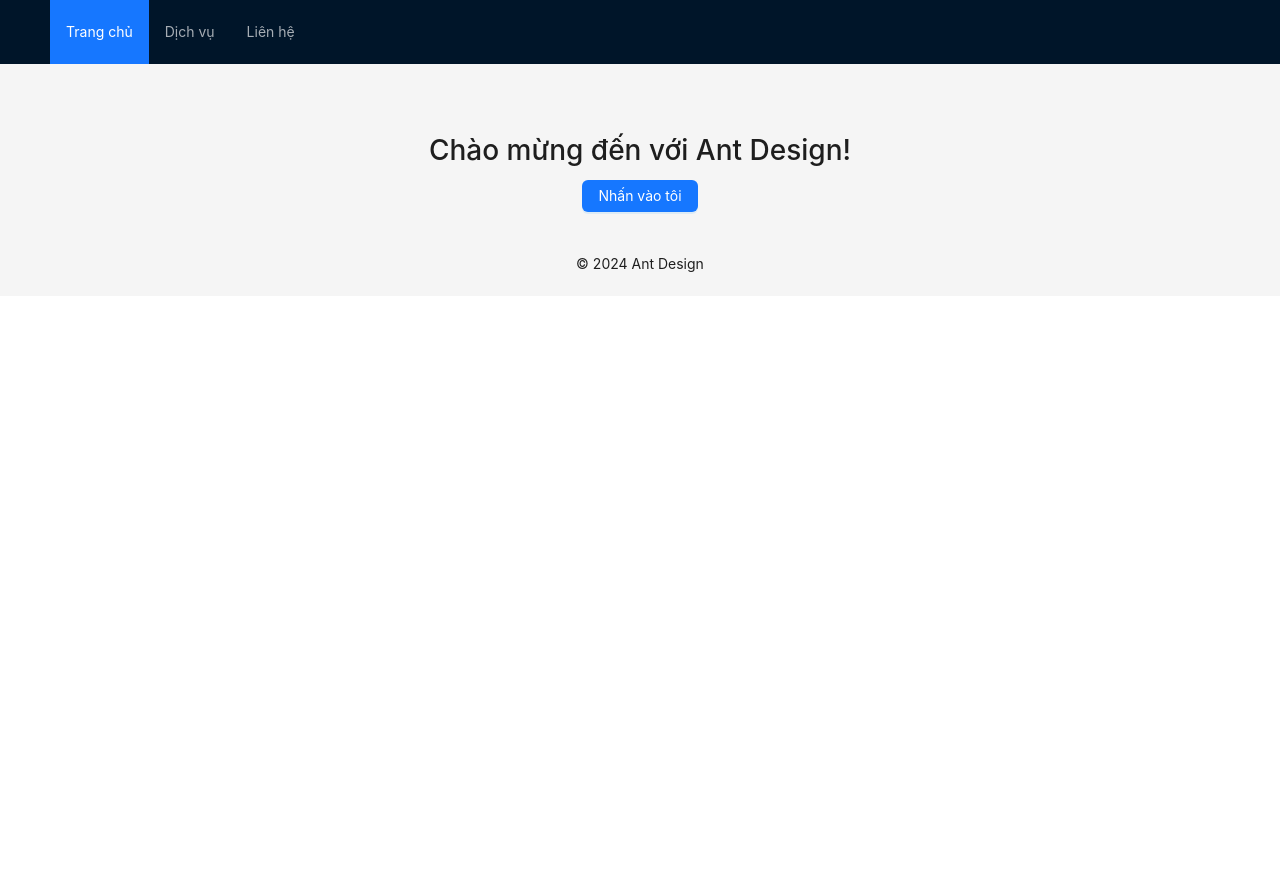
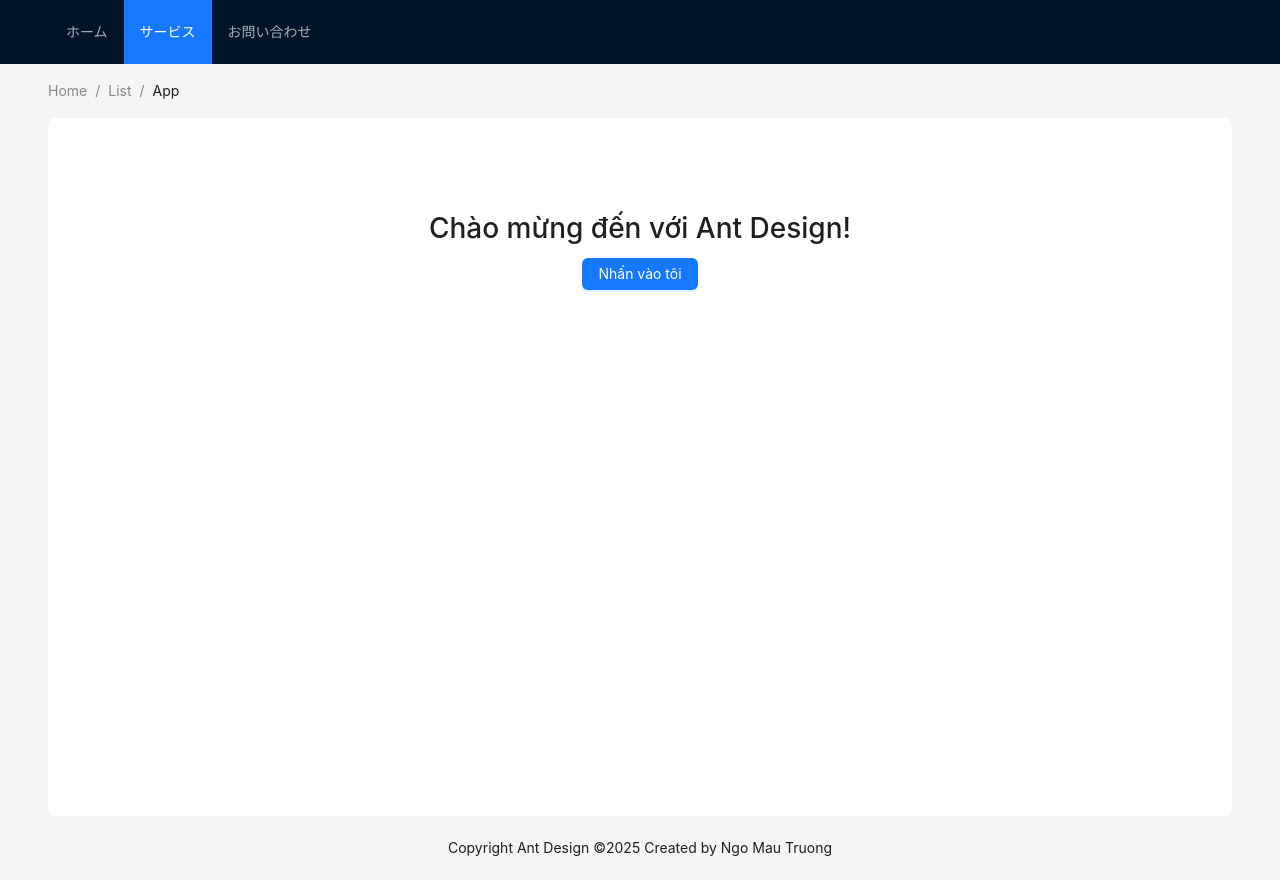
Before and after one commit to truongnm-0478/rental-management-fe, a React (Vite) app: page / in a window 1280 px wide. Before the commit the page ends 800 px from the top, so only its background shows below. Built offline with nearby package versions, Linux system fonts and the light colour scheme.

Commit message:
feat: UI header + footer

```diff
--- a/src/components/Footer.jsx
+++ b/src/components/Footer.jsx
@@ -1,13 +1,17 @@
-import React from 'react'
+import { Layout } from 'antd'
 
-const Footer = () => {
+const { Footer } = Layout
+
+const AppFooter = () => {
     return (
-        <div>
-            <footer className="bg-gray-800 text-white p-4 text-center">
-                <p>&copy; 2021 React Router</p>
-            </footer>
-        </div>
+        <Footer
+                style={{
+                    textAlign: 'center',
+                }}
+            >
+                Copyright Ant Design ©{new Date().getFullYear()} Created by Ngo Mau Truong
+            </Footer>
     )
 }
 
-export default Footer
+export default AppFooter
--- a/src/components/Header.jsx
+++ b/src/components/Header.jsx
@@ -1,13 +1,38 @@
-import React from 'react'
+import { Layout, Menu } from 'antd'
 
-const Header = () => {
+const { Header } = Layout
+
+const items = [
+    { key: '1', label: 'ホーム' },
+    { key: '2', label: 'サービス' },
+    { key: '3', label: 'お問い合わせ' },
+]
+
+const AppHeader = () => {
     return (
-        <div>
-            <header className="bg-gray-800 text-white p-4 text-center">
-                <h1 className="text-3xl">React Router</h1>
-            </header>
-        </div>
+        <Header
+                style={{
+                    position: 'sticky',
+                    top: 0,
+                    zIndex: 1,
+                    width: '100%',
+                    display: 'flex',
+                    alignItems: 'center',
+                }}
+            >
+                <div className="demo-logo" />
+                <Menu
+                    theme="dark"
+                    mode="horizontal"
+                    defaultSelectedKeys={['2']}
+                    items={items}
+                    style={{
+                        flex: 1,
+                        minWidth: 0,
+                    }}
+                />
+            </Header>
     )
 }
 
-export default Header
+export default AppHeader
--- a/src/layouts/MainLayout.jsx
+++ b/src/layouts/MainLayout.jsx
@@ -1,28 +1,48 @@
-import { Layout, Menu } from 'antd'
-import { Outlet } from 'react-router-dom'
+import { Breadcrumb, Layout, theme } from 'antd';
+import React from 'react';
+import { Outlet } from 'react-router-dom';
+import AppFooter from '../components/Footer';
+import AppHeader from '../components/Header';
 
-const { Header, Content, Footer } = Layout
+const { Content } = Layout
 
-const items = [
-    { key: "1", label: "Trang chủ" },
-    { key: "2", label: "Dịch vụ" },
-    { key: "3", label: "Liên hệ" },
-]
+const App = () => {
+    const {
+        token: { colorBgContainer, borderRadiusLG },
+    } = theme.useToken()
 
-const MainLayout = () => {
     return (
         <Layout>
-            <Header style={{ color: "white" }}>
-                <Menu theme="dark" mode="horizontal" defaultSelectedKeys={["1"]} items={items} />
-            </Header>
-
-            <Content style={{ padding: "20px" }}>
-                <Outlet />
+            <AppHeader />
+            <Content
+                style={{
+                    padding: '0 48px',
+                }}
+            >
+                <Breadcrumb
+                    style={{
+                        margin: '16px 0',
+                    }}
+                >
+                    <Breadcrumb.Item>Home</Breadcrumb.Item>
+                    <Breadcrumb.Item>List</Breadcrumb.Item>
+                    <Breadcrumb.Item>App</Breadcrumb.Item>
+                </Breadcrumb>
+                <div
+                    style={{
+                        padding: 24,
+                        minHeight: 380,
+                        background: colorBgContainer,
+                        borderRadius: borderRadiusLG,
+                    }}
+                >
+                    <Content style={{ padding: "20px" }}>
+                        <Outlet />
+                    </Content>
+                </div>
             </Content>
-
-            <Footer style={{ textAlign: "center" }}>© 2024 Ant Design</Footer>
+            <AppFooter />
         </Layout>
-    )
-}
-
-export default MainLayout
+    );
+};
+export default App;
--- a/src/pages/Home.jsx
+++ b/src/pages/Home.jsx
@@ -2,7 +2,7 @@
 
 const Home = () => {
     return (
-        <div style={{ textAlign: "center", marginTop: 50 }}>
+        <div style={{ textAlign: "center", marginTop: 50, minHeight: '70vh' }}>
             <h1>Chào mừng đến với Ant Design!</h1>
             <Button type="primary">Nhấn vào tôi</Button>
         </div>
```
